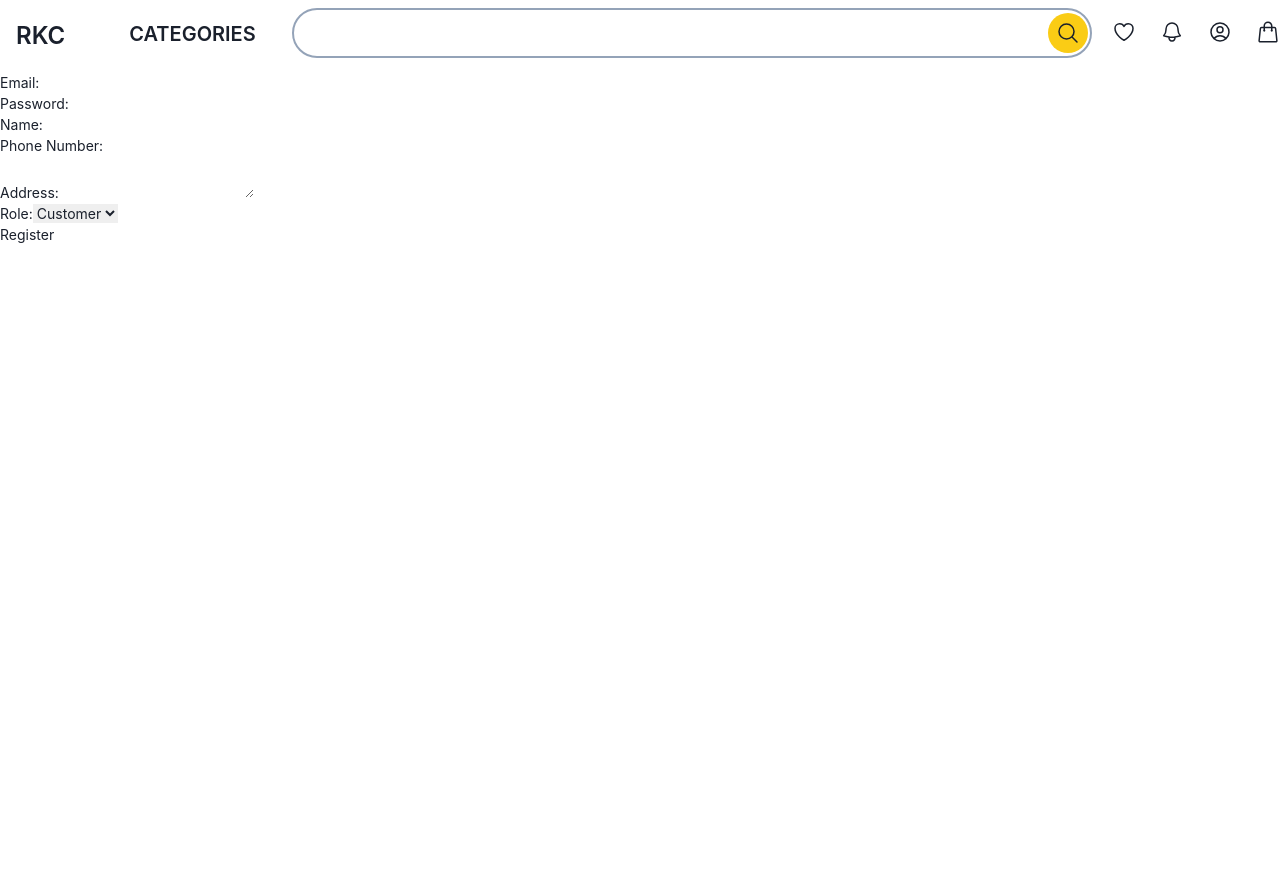
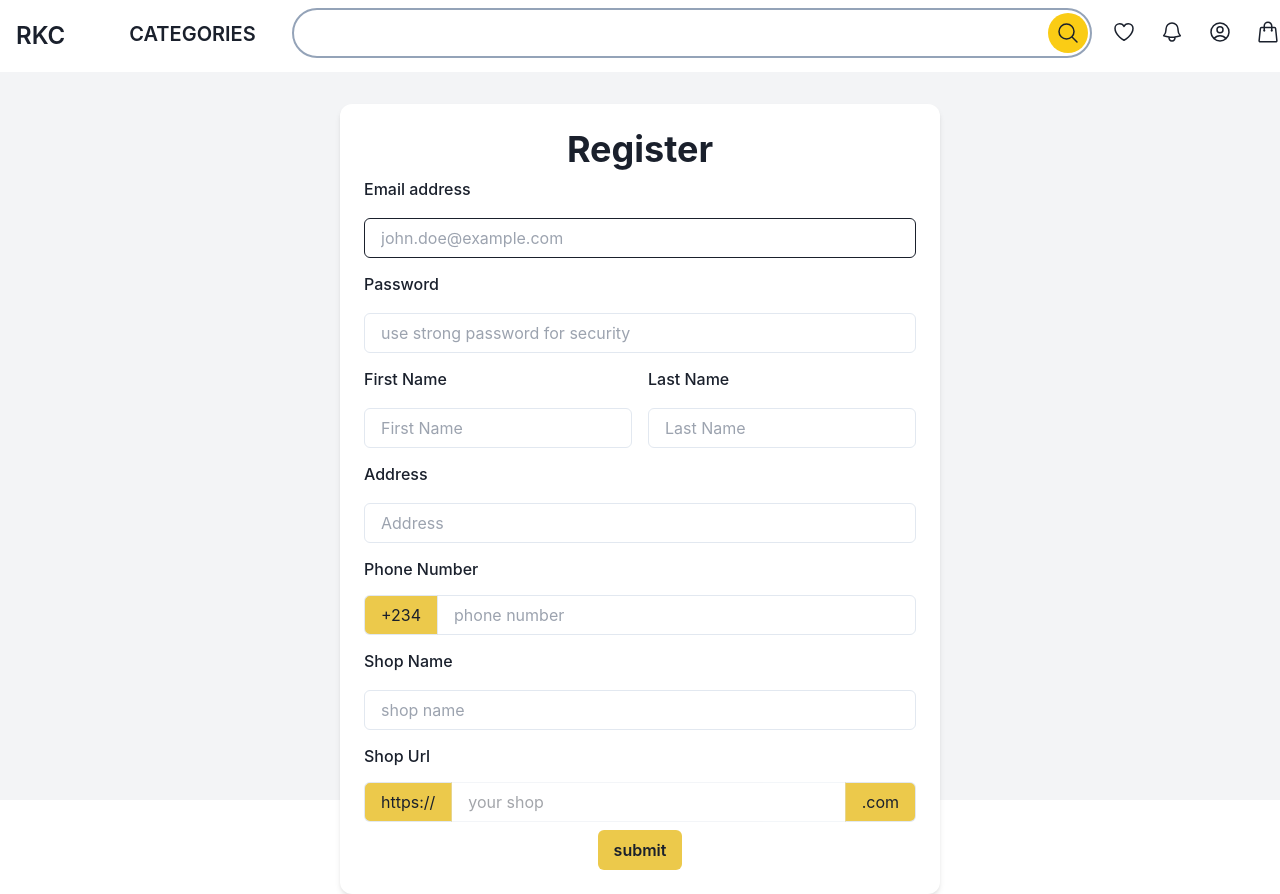
Before and after one commit to Vayras/RKC, a React (Vite) app: page / in a window 1280 px wide. Before the commit the page ends 800 px from the top, so only its background shows below. Built offline with nearby package versions, Linux system fonts and the light colour scheme; no server answers.

Commit message:
init form

```diff
--- a/src/App.tsx
+++ b/src/App.tsx
@@ -5,7 +5,7 @@ import SignUp  from './components/SignUp.tsx';
 
 function App() {
   return (
-    <div>
+    <div className={"bg-gray-100 w-full h-screen"}>
       <div className=''><Navbar /></div>
 
         <SignUp />
--- a/src/components/Navbar.tsx
+++ b/src/components/Navbar.tsx
@@ -1,6 +1,6 @@
 const Navbar = () => {
   return (
-    <div className=" container mx-auto flex flex-row justify-between uppercase font-semibold  py-2">
+    <div className=" container mx-auto flex flex-row justify-between uppercase font-semibold  py-2 bg-white">
         <div className="flex flex-row gap-8 ">
           <span className="text-2xl py-3 px-4 "> RKC</span>
 
--- a/src/components/SignUp.tsx
+++ b/src/components/SignUp.tsx
@@ -1,114 +1,84 @@
-import {FormEvent, useState} from 'react';
+
 import supabase from "../utils/supabase.ts";
+import {
+    FormControl,
+    FormLabel,
+    Input,
+    Heading,
+    Button,
+    InputGroup,
+    InputLeftAddon,
+    InputRightAddon,
+} from '@chakra-ui/react'
 
 function SignUp() {
-    const [email, setEmail] = useState('');
-    const [password, setPassword] = useState('');
-    const [name, setName] = useState('');
-    const [phoneNumber, setPhoneNumber] = useState('');
-    const [address, setAddress] = useState('');
-    const [role, setRole] = useState('customer');
-    const [error, setError] = useState(null);
 
-    const handleSubmit = async (event:FormEvent) => {
-        event.preventDefault();
+    const submit = async( ) => {
+        const { error } = await supabase
+            .from('users')
+            .insert({
+                    "address": "123 Main St, Springfield, IL 62701",
+            "created_at": "2024-09-04T10:15:30Z",
+            "email": "john.doe@example.com",
+            "name": "John Doe",
+            "password_hash": "$2b$12$e5tU0z5D8QxHbG0iS1XO3OTl7H1xNpNz28R.zpuyBOSwHgfXbqx2K",
+            "phone_number": "+1-555-123-4567",
+            "role": "admin",
+            }
+            )
+        console.log(error);
+    }
 
-        try {
-            const hashedPassword = await hashPassword(password);
+   return (
+       <div className='container mx-auto p-6 text-3xl bg-white mt-8 w-[600px] shadow-md rounded-xl justify-center flex items-center flex-col'>
+           <Heading >Register</Heading>
+           <FormControl className="mb-2">
+               <FormLabel>Email address</FormLabel>
+               <Input type='email' placeholder='john.doe@example.com' focusBorderColor='yellow.400'  borderColor = "" />
+           </FormControl>
+           <FormControl className="mb-2">
+               <FormLabel>Password</FormLabel>
+               <Input type='Password' placeholder='use strong password for security' focusBorderColor='yellow.400' />
+           </FormControl>
+           <div className={"flex gap-4  mb-2 w-full"}>
+               <FormControl >
+                   <FormLabel>First Name</FormLabel>
+                   <Input type='text' placeholder='First Name' focusBorderColor='yellow.400' />
+               </FormControl>
+               <FormControl>
+                   <FormLabel>Last Name</FormLabel>
+                   <Input type='text' placeholder='Last Name' focusBorderColor='yellow.400' />
+               </FormControl>
+           </div>
+           <FormControl className="mb-2">
+               <FormLabel>Address</FormLabel>
+               <Input type='text' focusBorderColor='yellow.400' placeholder='Address'  />
+           </FormControl>
+           <FormControl className="mb-2">
+               <FormLabel>Phone Number</FormLabel>
+               <InputGroup>
+                   <InputLeftAddon background='yellow.400'>+234</InputLeftAddon>
+                   <Input type='tel' placeholder='phone number' />
+               </InputGroup>
+           </FormControl>
+           <FormControl className="mb-2">
+               <FormLabel>Shop Name</FormLabel>
+               <Input type='text' focusBorderColor='yellow.400' placeholder ="shop name" />
+           </FormControl>
 
-            const req = {
-                email,
-                password_hash: hashedPassword,
-                role,
-                name,
-                phone_number: phoneNumber,
-                address,
-            }
-            console.log(req)
-            const { error } = await supabase
-                .from('users')
-                .insert({ id: 1, name: 'Denmark' })
-
-            if (error) throw error;
-
-            console.log('User registered successfully:', data);
-            setError(null);
-            // setEmail('');
-            // setPassword('');
-            // setName('');
-            // setPhoneNumber('');
-            // setAddress('');
-            // setRole('customer');
-        } catch (err: unknown) {
-            if (err instanceof Error) {
-                console.error((err as Error).message);
-            } else {
-                console.error('An unknown error occurred');
-            }
-        }
-    };
-
-    return (
-        <form onSubmit={handleSubmit}>
-            <label>Email:</label>
-            <input
-                type="email"
-                value={email}
-                onChange={(e) => setEmail(e.target.value)}
-                required
-            />
-            <br />
-
-            <label>Password:</label>
-            <input
-                type="password"
-                value={password}
-                onChange={(e) => setPassword(e.target.value)}
-                required
-            />
-            <br />
-
-            <label>Name:</label>
-            <input
-                type="text"
-                value={name}
-                onChange={(e) => setName(e.target.value)}
-                required
-            />
-            <br />
-
-            <label>Phone Number:</label>
-            <input
-                type="tel"
-                value={phoneNumber}
-                onChange={(e) => setPhoneNumber(e.target.value)}
-            />
-            <br />
-
-            <label>Address:</label>
-            <textarea
-                value={address}
-                onChange={(e) => setAddress(e.target.value)}
-            />
-            <br />
-
-            <label>Role:</label>
-            <select value={role} onChange={(e) => setRole(e.target.value)}>
-                <option value="customer">Customer</option>
-                <option value="vendor">Vendor</option>
-                <option value="admin">Admin</option>
-            </select>
-            <br />
-
-            <button type="submit">Register</button>
-
-            {error && <p style={{ color: 'red' }}>{error}</p>}
-        </form>
-    );
+           <FormControl className="mb-2">
+           <FormLabel>Shop Url</FormLabel>
+           <InputGroup size='md'>
+               <InputLeftAddon background='yellow.400' >https://</InputLeftAddon>
+               <Input type='text' disabled value="your shop" />
+               <InputRightAddon background='yellow.400'  >.com</InputRightAddon>
+           </InputGroup>
+           </FormControl>
+           <Button background='yellow.400' onClick={submit}>submit</Button>
+       </div>
+   )
 }
 
-async function hashPassword(password:string) {
-    return await crypto.subtle.digest('SHA-256', new TextEncoder().encode(password)).then(hash => btoa(String.fromCharCode(...new Uint8Array(hash))));
-}
+
 
 export default SignUp;
```
